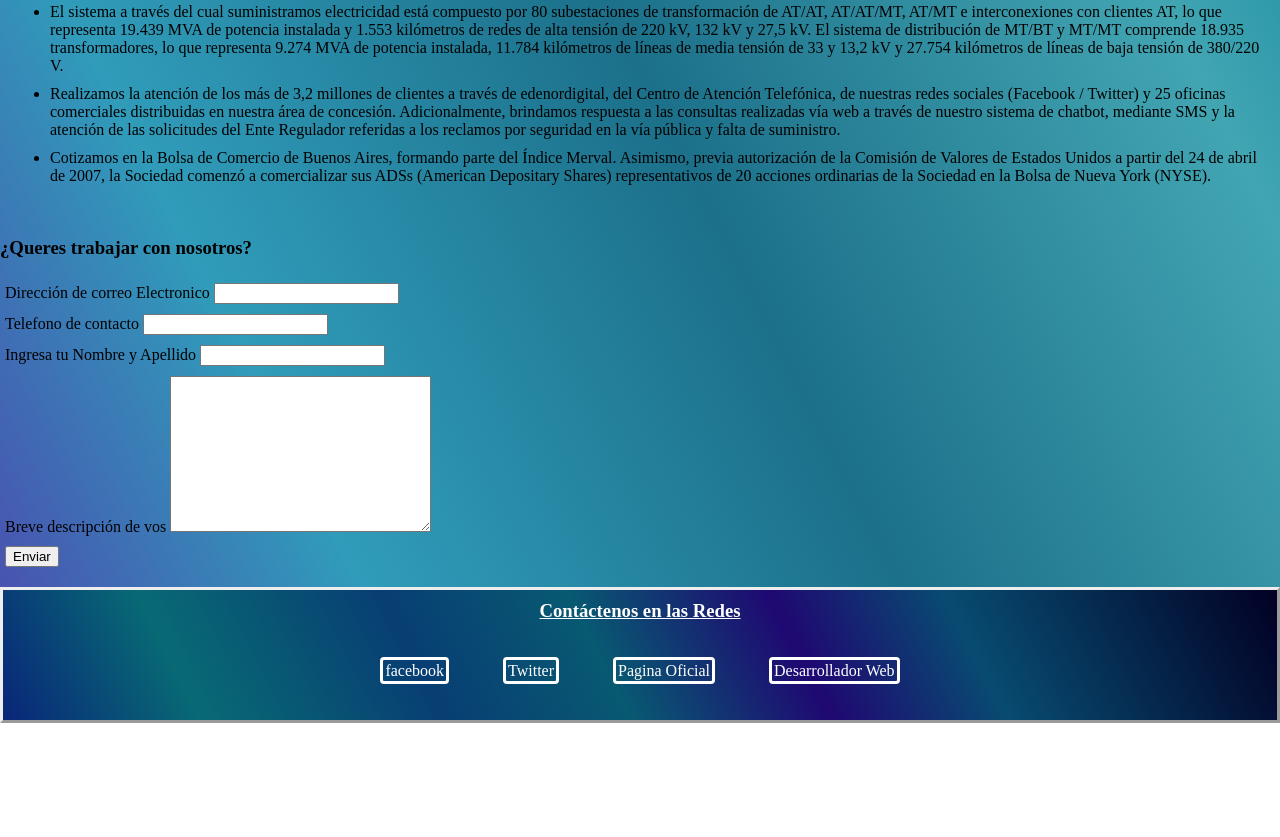
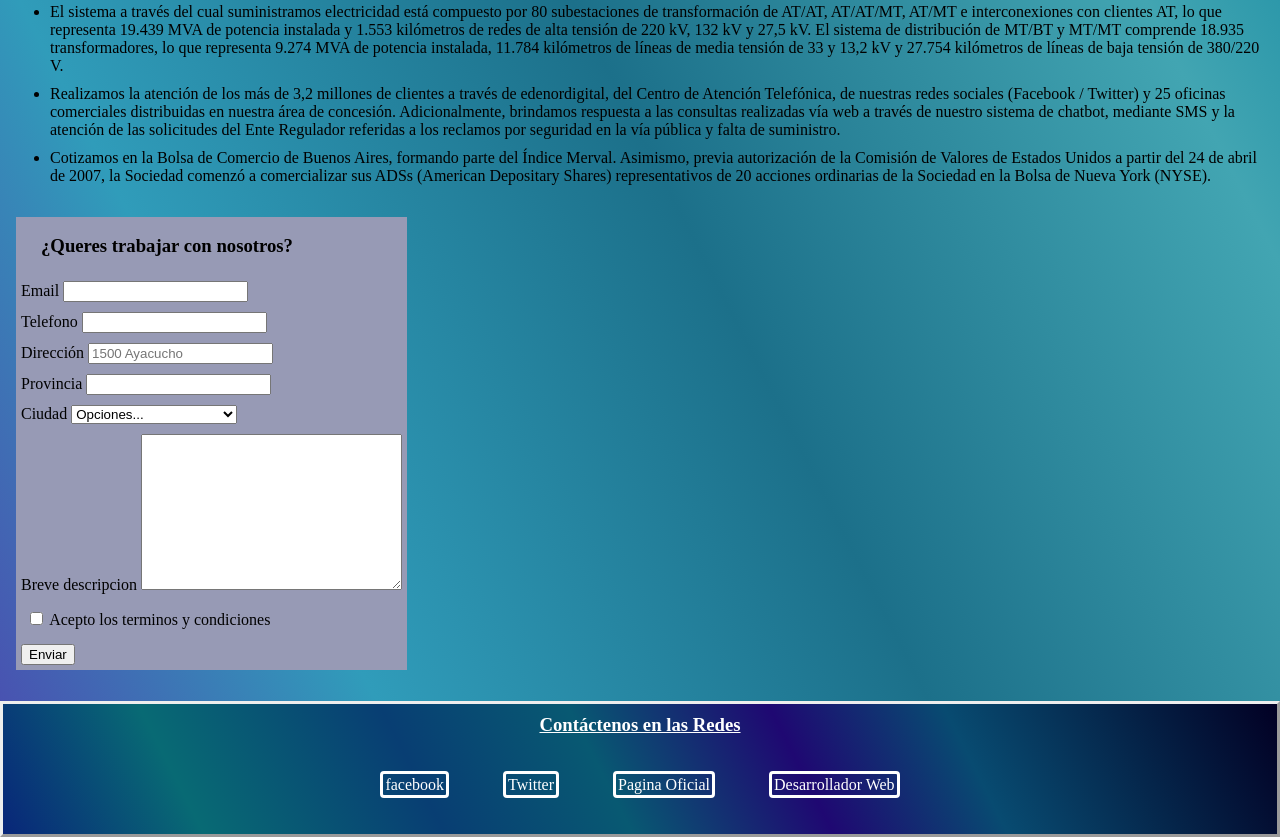
Before and after one commit to GabrielDecima/proyecto-decima-gabriel, a plain HTML site: page Paginas/Nosotros.html in a window 1280 px wide. Shown: the part 819-1656 px from the top of the page. Before the commit the page ends 1542 px from the top, so only its background shows below. Drawn offline with Linux system fonts and the light colour scheme.

Commit message:
Aplicando mas bootstrap - Formulario y Tabla

```diff
--- a/Paginas/Nosotros.html
+++ b/Paginas/Nosotros.html
@@ -5,7 +5,9 @@
     <meta charset="UTF-8">
     <meta http-equiv="X-UA-Compatible" content="IE=edge">
     <meta name="viewport" content="width=device-width, initial-scale=1.0">
+
     <title>Nosotros</title>
+
     <link rel="stylesheet" href="../main.css">
 </head>
 <!-- Fin del head -->
@@ -64,38 +66,59 @@
 
 
 
-<span class="formulario">
-    <form action="">
-
-     <h3 class="h-nosotros">¿Queres trabajar con nosotros?</h3>
-        <div>
-            <label>Dirección de correo Electronico</label>
-            <input  type="text">
-        </div>
-        <div>
-            <label>Telefono de contacto</label>
-            <input  type="text">
-        </div>
-
-        <div>
-            <label>Ingresa tu Nombre y Apellido</label>
-            <input  type="text">
-        </div>
 
 
 
-        <div>
-            <label>Breve descripción de vos</label>
-            <textarea name="" id="" cols="30" rows="10"></textarea>
+    <form class="row g-3" >
+
+        <h3 class="h-nosotros d-flex  justify-content-md-start ">¿Queres trabajar con nosotros?</h3>
+
+        <div class="col-md-6">
+          <label for="inputEmail4" class="form-label">Email</label>
+          <input type="email" class="form-control" id="inputEmail4">
+        </div>
+        <div class="col-md-6">
+          <label for="inputPassword4" class="form-label">Telefono</label>
+          <input type="number" class="form-control" id="inputPassword4">
+        </div>
+        <div class="col-12">
+          <label for="inputAddress" class="form-label">Dirección</label>
+          <input type="text" class="form-control" id="inputAddress" placeholder="1500 Ayacucho">
         </div>
 
-        <div>
-            <input value= "Enviar"type="button">
+        <div class="col-md-6">
+          <label for="inputCity" class="form-label">Provincia</label>
+          <input type="text" class="form-control" id="inputCity">
         </div>
+        <div class="col-md-4">
+          <label for="inputState" class="form-label">Ciudad</label>
+          <select id="inputState" class="form-select">
+            <option selected>Opciones...</option>
+            <option>San Miguel de Tucuman</option>
+            <option>Santiago del estero</option>
+            <option>Leales</option>
+            <option>Tafi del valle</option>
+            <option>Monteros</option>
+          </select>
+        </div>
+        <div class="col-md-2">
+          <label for="inputZip" class="form-label">Breve descripcion</label>
+          <textarea name="" id="" cols="30" rows="10"></textarea>
+        </div>
+        <div class="col-12">
+          <div class="form-check">
+            <input class="form-check-input" type="checkbox" id="gridCheck">
+            <label class="form-check-label" for="gridCheck">
+              Acepto los terminos y condiciones
+            </label>
+          </div>
+        </div>
+        <div class="col-12">
+          <button type="submit" class="btn btn-primary">Enviar</button>
+        </div>
+      </form>
 
 
-    </form>
-</span>
 
 </main>
 <!-- Fin del main -->
--- a/main.css
+++ b/main.css
@@ -518,32 +518,29 @@ main h2{
 
 }
 
-
-.formulario {
-    margin-left: 10px;
-
-}
-
-
 .imagen-nosotros{
 
     width: 40%;
 
 }
 
-.formulario form div{
-    display: flex;
-    flex-direction: column;
-    align-items: center;
-}
 
 .h-nosotros{
-    display: flex;
-    justify-content: center;
+
+    margin-left: 25px;
 }
 
 .main-nosotros h4{
     margin-left: 10px;
+}
+
+.row{
+
+    background-color: #979ab5;
+    display:inline-block;
+
+    margin: 16px;
+
 }
 
 /* -------------------------Comienzo de media queris ------------------------------------------------*/
```
Also changed, not shown: index.html (+1 -1 lines).
